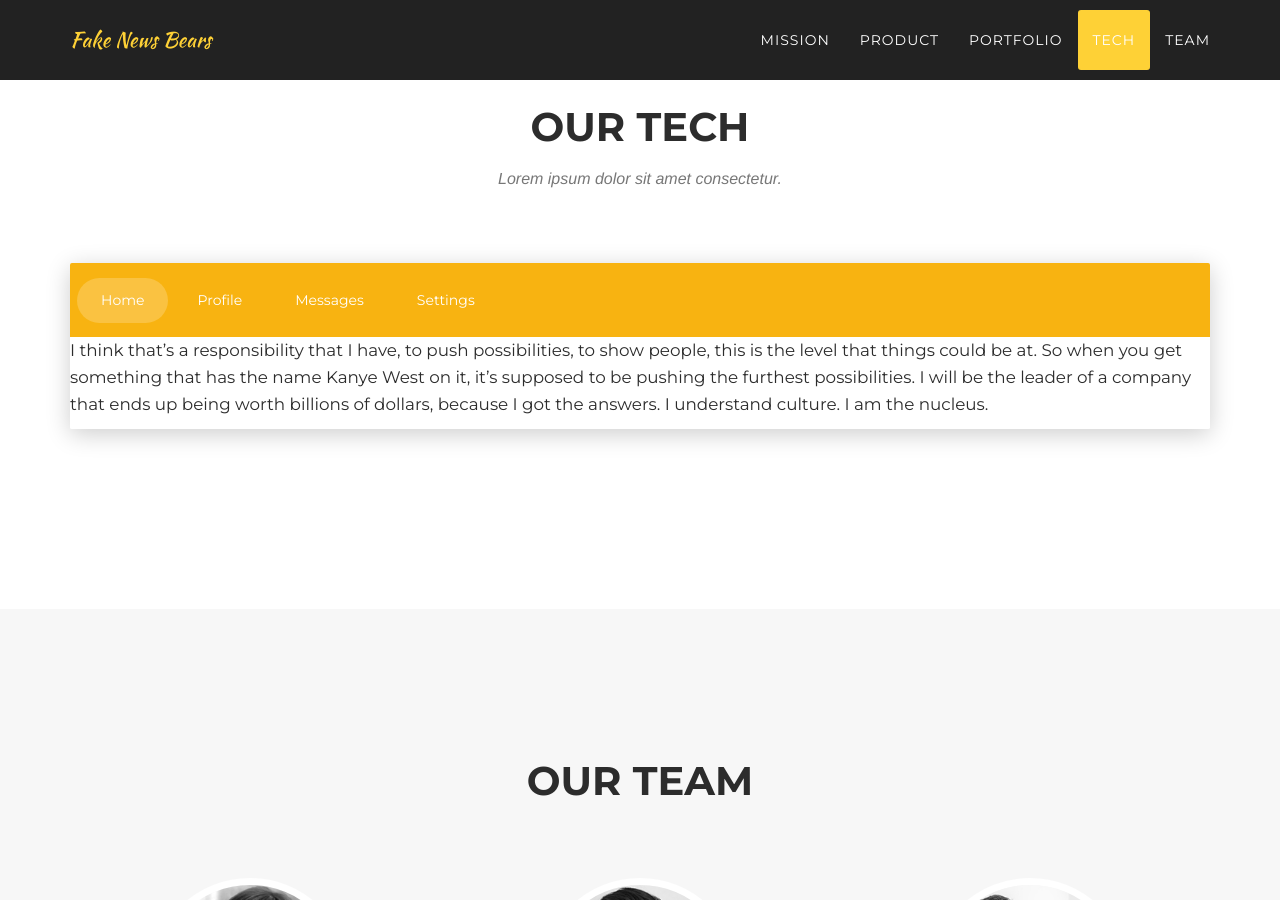
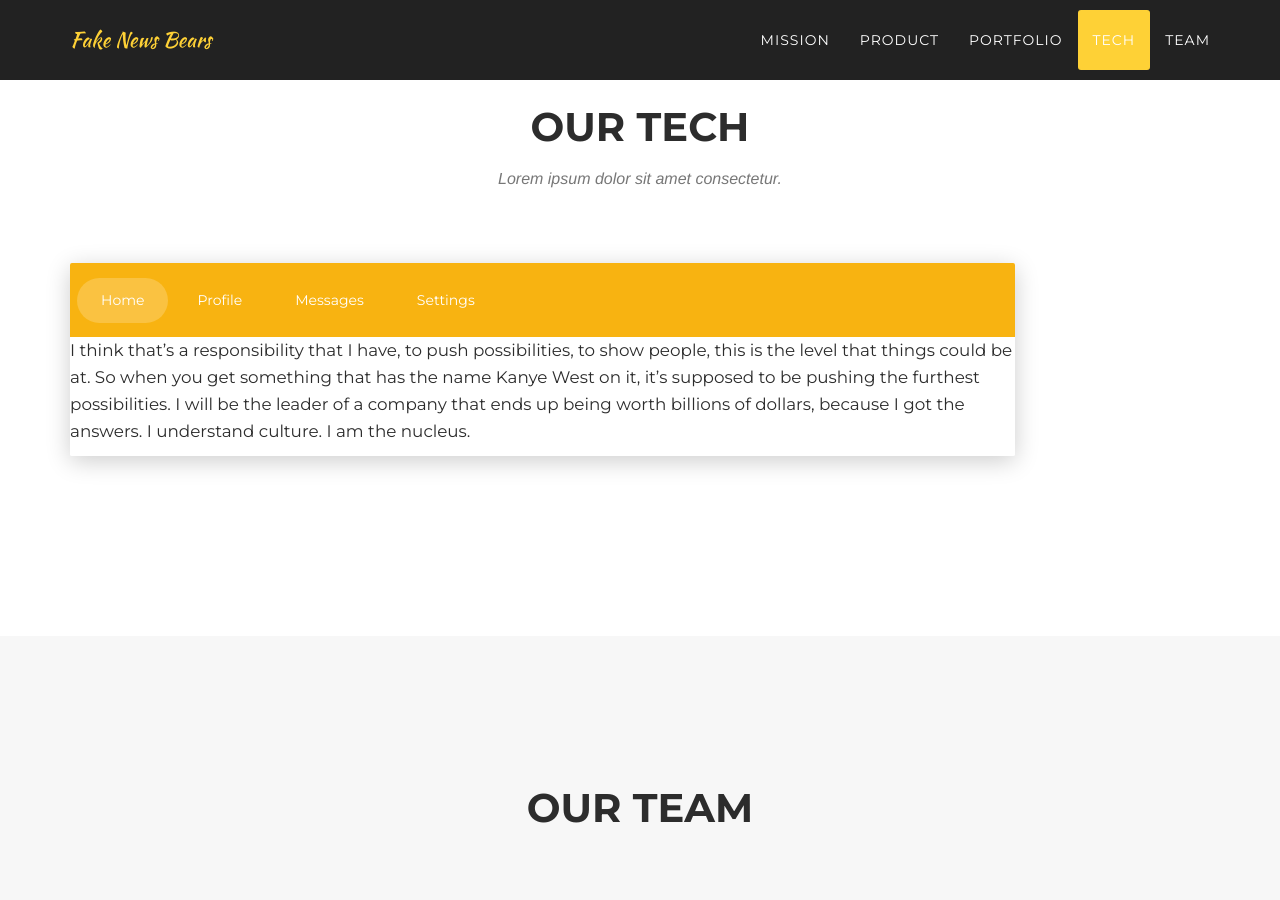
Before and after one commit to akikoiwamizu/fake-news-bears, a Jekyll site: the page built from index.html, in a window 1280 px wide and 900 px high, scrolled down 4329 px. Built offline with Jekyll 4.4.1, drawn with Linux system fonts in a browser that asks for light colours; some web fonts are replaced.

Commit message:
Update infra.html

```diff
--- a/_includes/infra.html
+++ b/_includes/infra.html
@@ -6,9 +6,8 @@
                     <h2 class="section-heading">Our Tech</h2>
                     <h3 class="section-subheading text-muted">Lorem ipsum dolor sit amet consectetur.</h3>
                 </div>
-            </div>
-            <div class="row">
-                <div class="col-lg-12">
+
+                <div class="col-md-10 ml-auto col-xl-6 mr-auto">
                   <!-- Tabs with Background on Card -->
                   <div class="card">
                     <div class="card-header">
```
